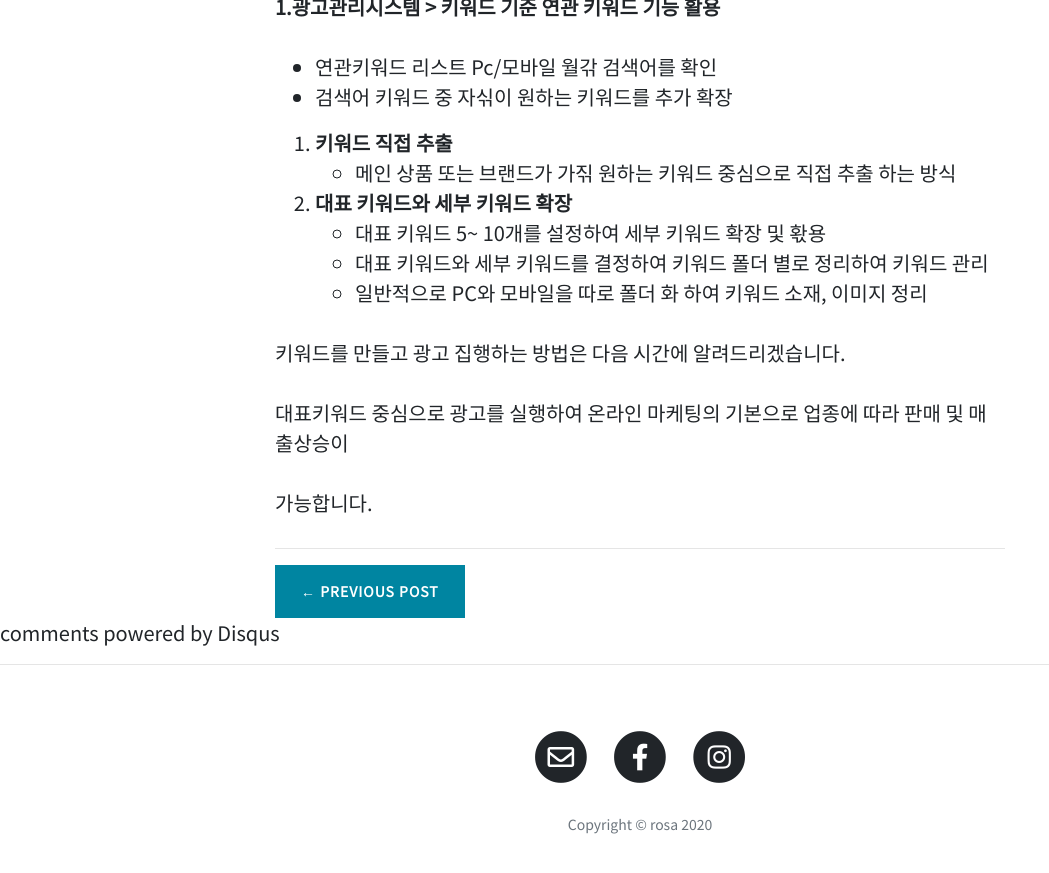
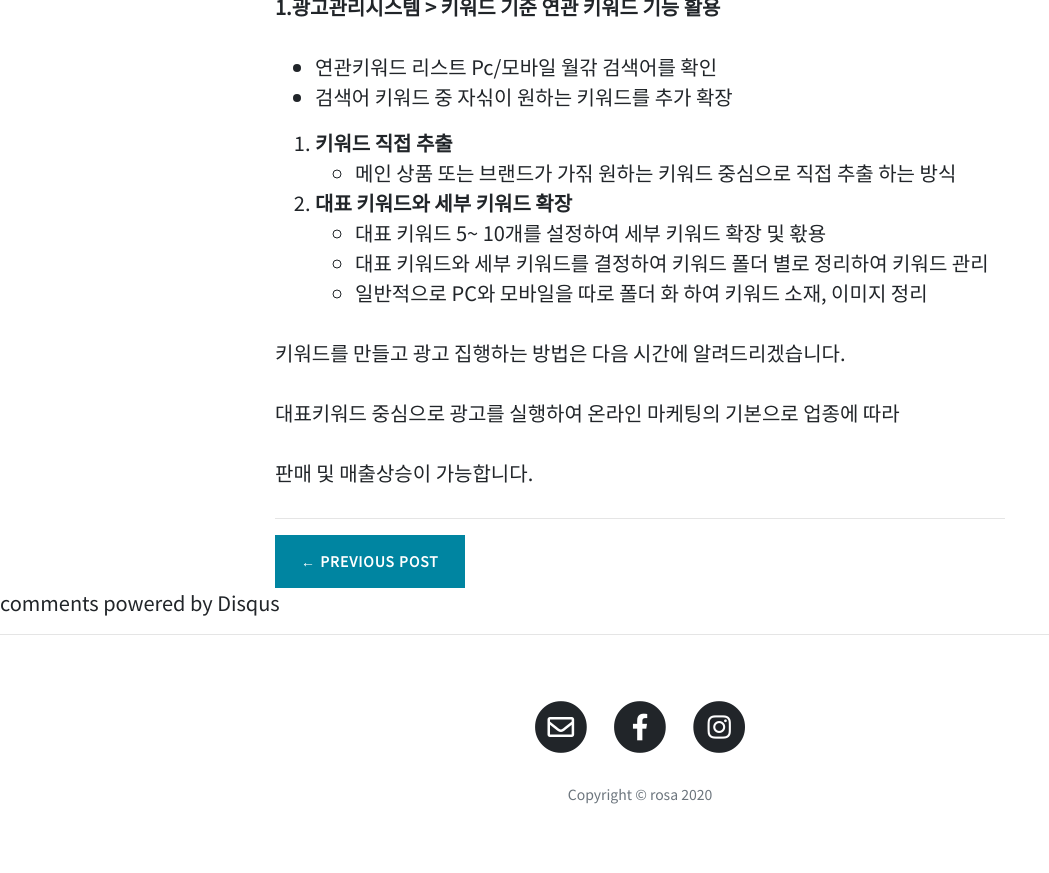
Before and after one commit to moringjyp/rosa, a Jekyll site: the page built from _posts/2020-05-16-Marketing.md, in a window 1280 px wide and 900 px high, scrolled down 3713 px. Shown: the top 873 px of the window, without its empty margins (0-1049 px from the left). Built offline with Jekyll 4.4.1, drawn with Linux system fonts in a browser that asks for light colours; comment, search, counter and statistics services are not loaded.

Commit message:
텍스트 줄바꿈

```diff
--- a/_posts/2020-05-16-Marketing.md
+++ b/_posts/2020-05-16-Marketing.md
@@ -96,6 +96,6 @@ description : 네이버 검색광고 배우기
 
 키워드를 만들고 광고 집행하는 방법은 다음 시간에 알려드리겠습니다.
 
-대표키워드 중심으로 광고를 실행하여 온라인 마케팅의 기본으로 업종에 따라 판매 및 매출상승이
+대표키워드 중심으로 광고를 실행하여 온라인 마케팅의 기본으로 업종에 따라
 
-가능합니다.
+판매 및 매출상승이 가능합니다.
```
